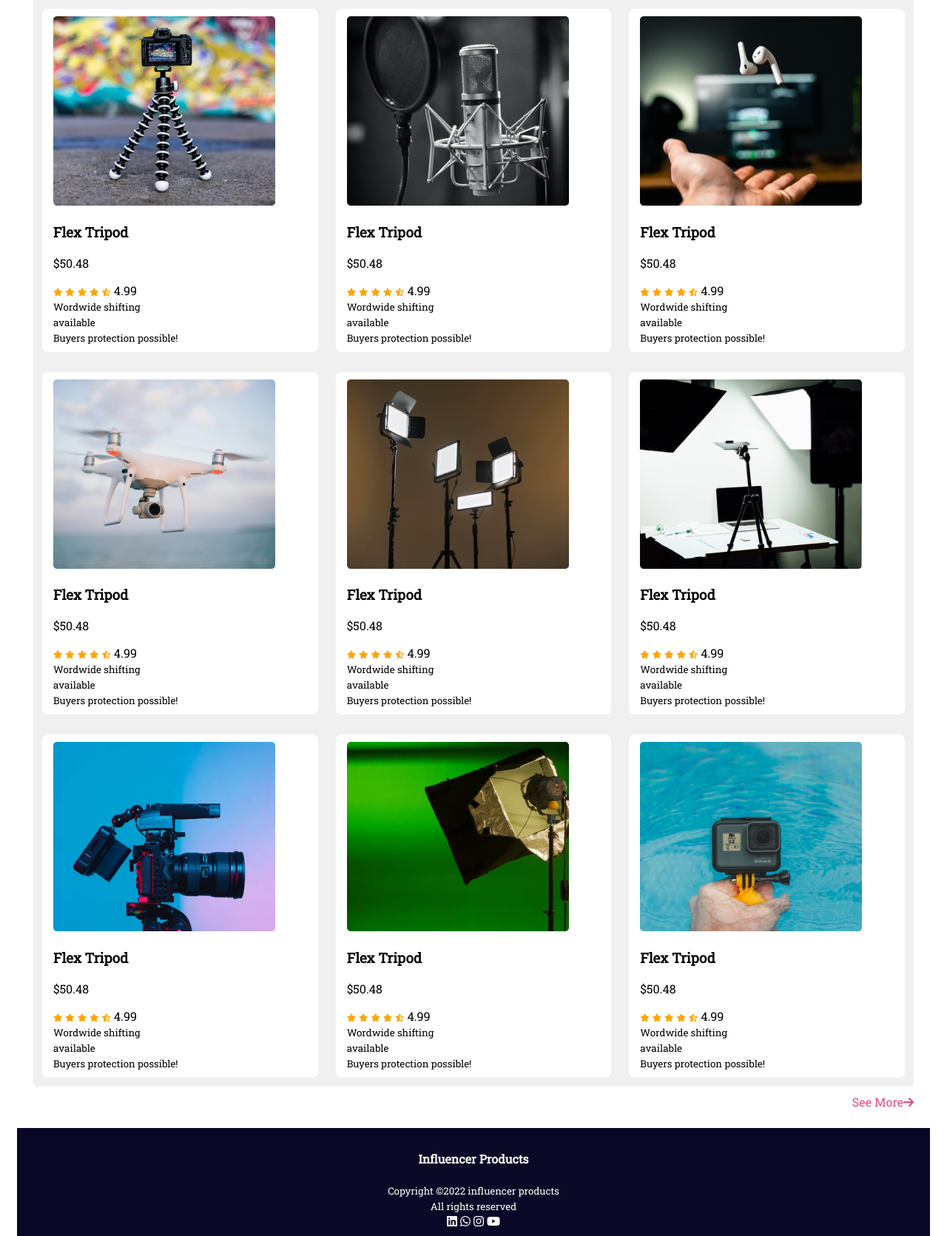
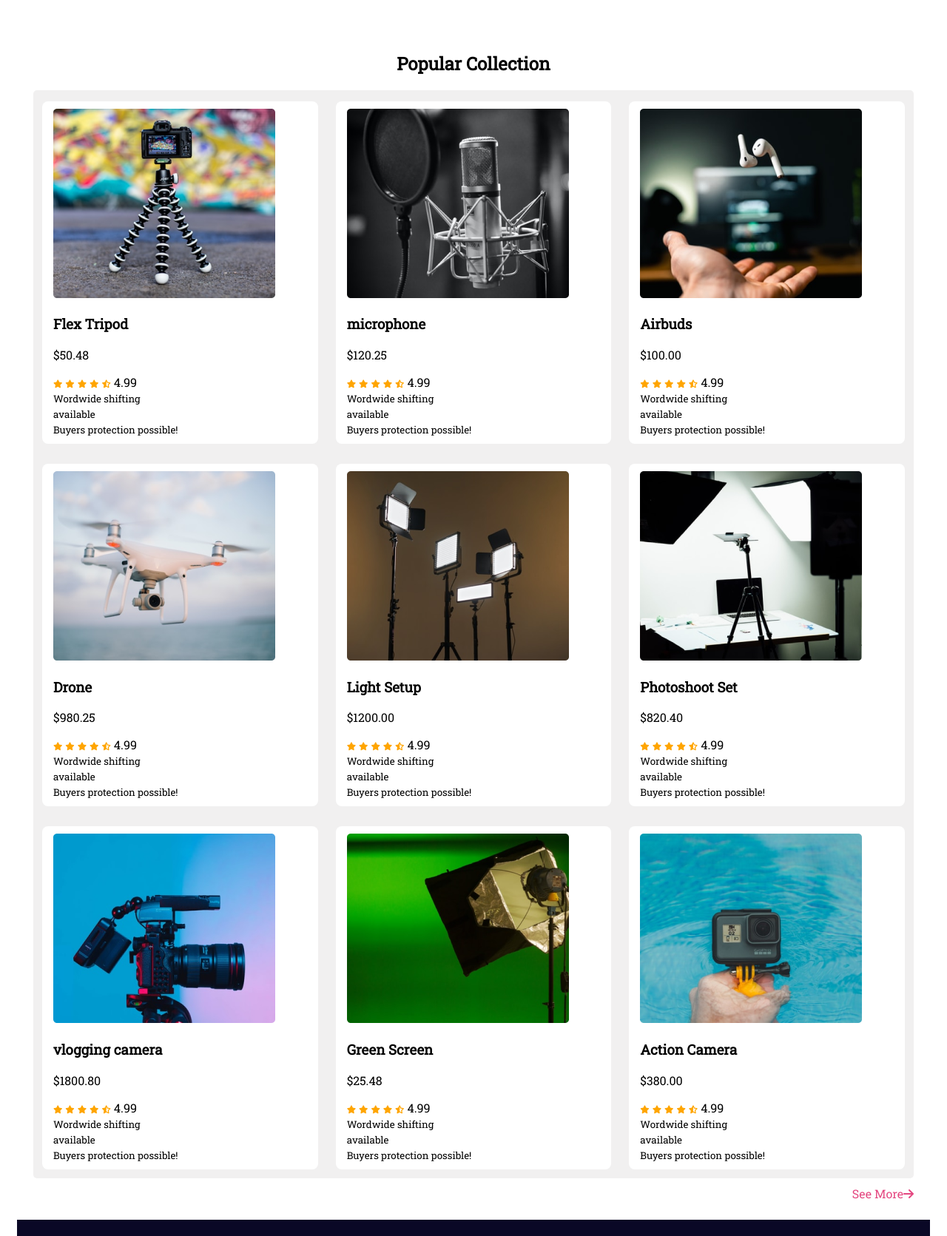
Before and after one commit to fuadhasan3/influencer-assignment-02, a plain HTML site: page index.html in a window 1280 px wide. Shown: the part 462-2133 px from the top of the page at 74% size. Drawn offline with Linux system fonts and the light colour scheme.

Commit message:
styles added

```diff
--- a/index.html
+++ b/index.html
@@ -26,7 +26,7 @@
 
 
 
-           <div class="camera-on">
+           <div class=" ">
                <img src="images/main-camera.png" alt="">
            </div>
        </section>
@@ -62,8 +62,8 @@
                         <img src="images/mic.png" alt="">
                     </div>
                     <div class="popular-info">
-                         <h3 class="popular-title">Flex Tripod</h3>
-                         <P class="popular-doller">$50.48</P>
+                         <h3 class="popular-title">microphone</h3>
+                         <P class="popular-doller">$120.25</P>
                          <div class="popular-icon">
                              <div>
                                <i class="fas fa-star filled"></i>
@@ -83,8 +83,8 @@
                         <img src="images/airpod.png" alt="">
                     </div>
                     <div class="popular-info">
-                         <h3 class="popular-title">Flex Tripod</h3>
-                         <P class="popular-doller">$50.48</P>
+                         <h3 class="popular-title">Airbuds</h3>
+                         <P class="popular-doller">$100.00</P>
                          <div class="popular-icon">
                              <div>
                                <i class="fas fa-star filled"></i>
@@ -104,8 +104,8 @@
                         <img src="images/drone.png" alt="">
                     </div>
                     <div class="popular-info">
-                         <h3 class="popular-title">Flex Tripod</h3>
-                         <P class="popular-doller">$50.48</P>
+                         <h3 class="popular-title">Drone</h3>
+                         <P class="popular-doller">$980.25</P>
                          <div class="popular-icon">
                              <div>
                                <i class="fas fa-star filled"></i>
@@ -125,8 +125,8 @@
                         <img src="images/lights.png" alt="">
                     </div>
                     <div class="popular-info">
-                         <h3 class="popular-title">Flex Tripod</h3>
-                         <P class="popular-doller">$50.48</P>
+                         <h3 class="popular-title">Light Setup</h3>
+                         <P class="popular-doller">$1200.00</P>
                          <div class="popular-icon">
                              <div>
                                <i class="fas fa-star filled"></i>
@@ -146,8 +146,8 @@
                         <img src="images/setup.png" alt="">
                     </div>
                     <div class="popular-info">
-                         <h3 class="popular-title">Flex Tripod</h3>
-                         <P class="popular-doller">$50.48</P>
+                         <h3 class="popular-title">Photoshoot Set </h3>
+                         <P class="popular-doller">$820.40</P>
                          <div class="popular-icon">
                              <div>
                                <i class="fas fa-star filled"></i>
@@ -167,8 +167,8 @@
                         <img src="images/camera.png" alt="">
                     </div>
                     <div class="popular-info">
-                         <h3 class="popular-title">Flex Tripod</h3>
-                         <P class="popular-doller">$50.48</P>
+                         <h3 class="popular-title">vlogging camera</h3>
+                         <P class="popular-doller">$1800.80</P>
                          <div class="popular-icon">
                              <div>
                                <i class="fas fa-star filled"></i>
@@ -188,8 +188,8 @@
                         <img src="images/single-light.png" alt="">
                     </div>
                     <div class="popular-info">
-                         <h3 class="popular-title">Flex Tripod</h3>
-                         <P class="popular-doller">$50.48</P>
+                         <h3 class="popular-title">Green Screen</h3>
+                         <P class="popular-doller">$25.48</P>
                          <div class="popular-icon">
                              <div>
                                <i class="fas fa-star filled"></i>
@@ -209,8 +209,8 @@
                         <img src="images/action.png" alt="">
                     </div>
                     <div class="popular-info">
-                         <h3 class="popular-title">Flex Tripod</h3>
-                         <P class="popular-doller">$50.48</P>
+                         <h3 class="popular-title">Action Camera</h3>
+                         <P class="popular-doller">$380.00</P>
                          <div class="popular-icon">
                              <div>
                                <i class="fas fa-star filled"></i>
--- a/style.css
+++ b/style.css
@@ -94,3 +94,27 @@ body{
     background-color: #0A0826;
     color: #ffffff;
 }
+
+/* html-css responsive website with media query */
+/* Mobile Devices */
+
+@media only screen and (max-width:688px) {
+    .popular-datail{
+        width: 100%;
+    }
+    .populars{
+        background-color: rebeccapurple;
+        grid-template-columns: repeat(1,1fr);
+
+    }
+}
+/* tab mobile */
+@media only screen and (min-width: 688px) and (max-width: 992px) {
+    ..popular-datail{
+        width: 100%;
+    }
+    .populars{
+        background-color: rgb(18, 150, 128);
+        grid-template-columns: repeat(2,1fr);
+    }
+}
```
